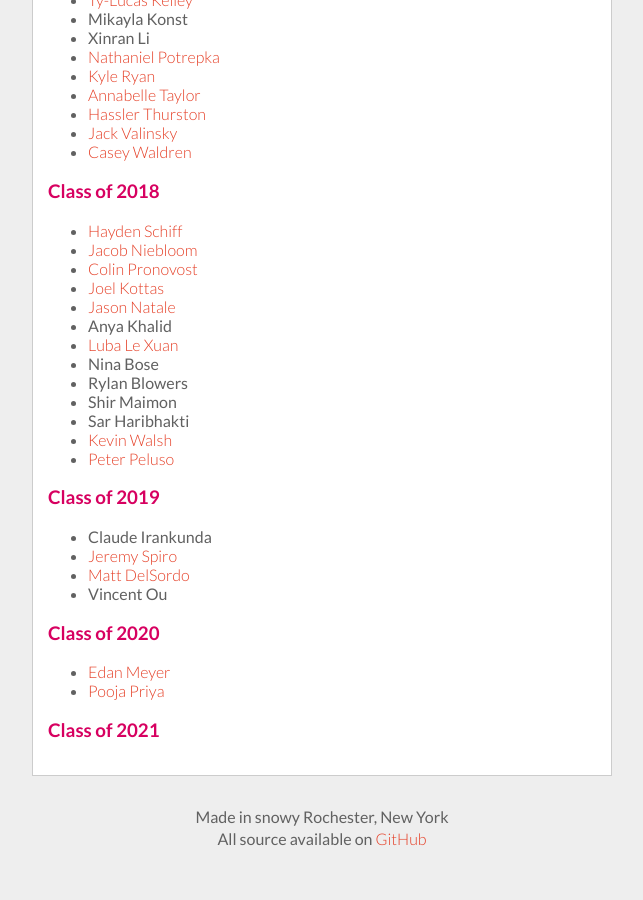
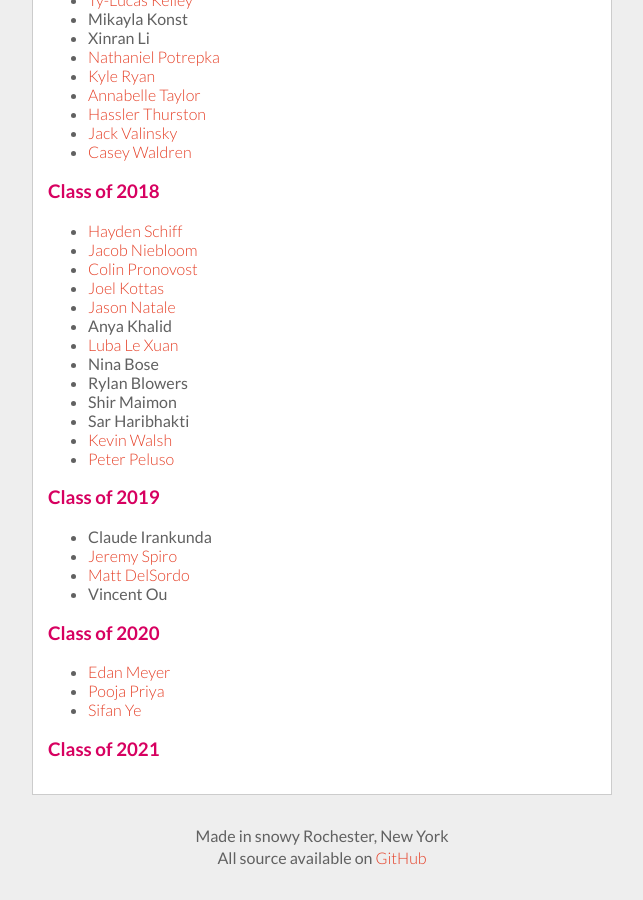
Before and after one commit to RocHack/rochack.org, a Jekyll site: the page built from about.html, in a window 1280 px wide and 900 px high, scrolled down 1693 px. Shown: the whole window, without its empty margins (318-961 px from the left). Built offline with Jekyll 4.4.1, drawn with Linux system fonts in a browser that asks for light colours.

Commit message:
Add my name to class of 2020

```diff
--- a/about.html
+++ b/about.html
@@ -189,6 +189,10 @@ members:
         name: Pooja Priya
         link: https://github.com/ppriya222
 
+    -
+        name: Sifan Ye
+        link: https://github.com/ysf199711
+
     2021:
 
 
```
